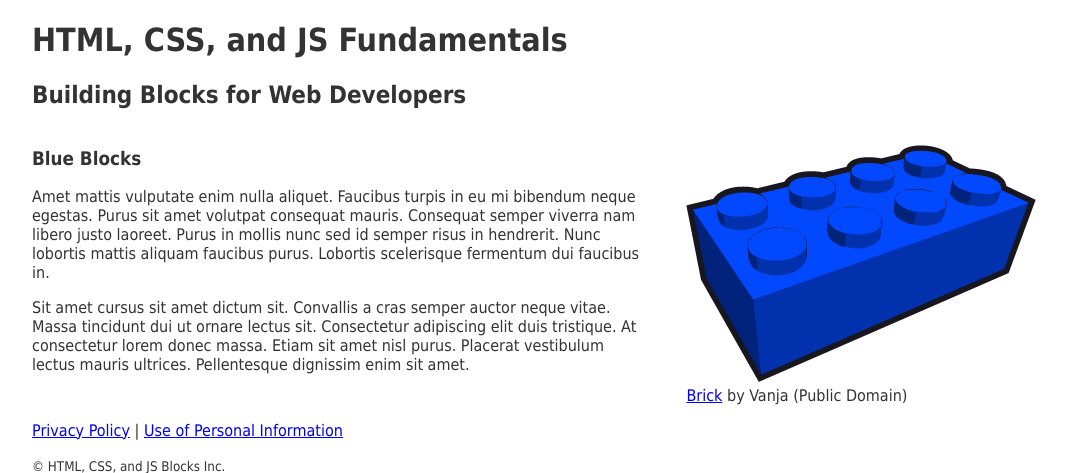
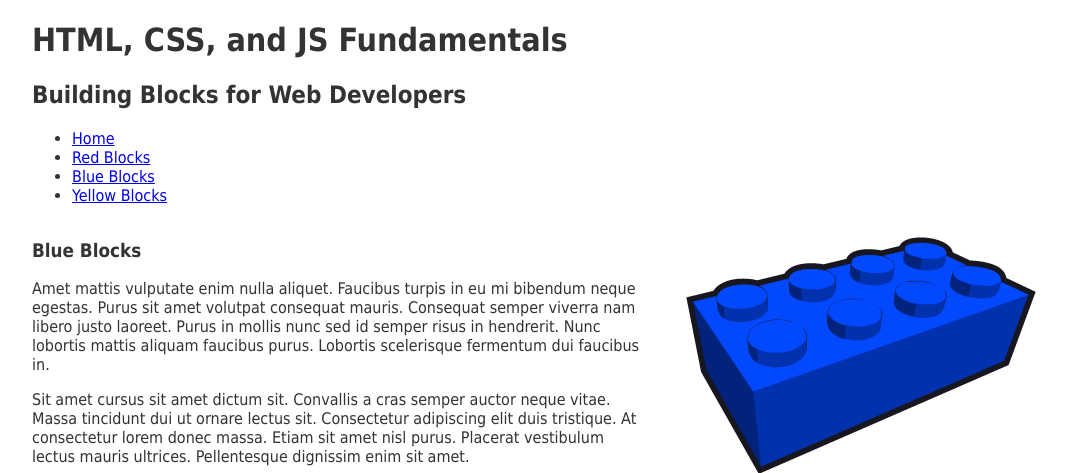
Before and after one commit to memdinhogenbirk/memdinhogenbirk-COMP1002-25F-11075-25F-real, a PHP site: page /blue.php in a window 1280 px wide. Shown: the top 473 px of the page, without its empty margins (96-1163 px from the left). Run offline with PHP 8.4, Linux system fonts and the light colour scheme.

Commit message:
nav links

```diff
--- a/lesson-6/blue.php
+++ b/lesson-6/blue.php
@@ -14,7 +14,14 @@
 			<h1>HTML, CSS, and JS Fundamentals</h1>
 			<h2>Building Blocks for Web Developers</h2>
 			<!-- Global site navigation -->
-
+			<nav>
+				<ul>
+					<li><a href= "index.php">Home</a></li>
+					<li><a href="red.php">Red Blocks</a></li>
+					<li><a href="blue.php">Blue Blocks</a></li>
+					<li><a href="yellow.php">Yellow Blocks</a></li>
+				</ul>
+			</nav>
 		</header>
 		<!-- Page-level main content -->
 		<main>
--- a/lesson-6/index.php
+++ b/lesson-6/index.php
@@ -18,7 +18,10 @@
 <!-- STEP 3: Build a NAV element for global Web site navigation -->
 			<nav>
 				<ul>
+					<li><a href= "index.php">Home</a></li>
 					<li><a href="red.php">Red Blocks</a></li>
+					<li><a href="blue.php">Blue Blocks</a></li>
+					<li><a href="yellow.php">Yellow Blocks</a></li>
 				</ul>
 			</nav>
 <!-- STEP 4a: Let's build a list of hyperlinks inside the above NAV element linking this page to other pages in the site - create an unordered list element (UL) -->
--- a/lesson-6/red.php
+++ b/lesson-6/red.php
@@ -18,7 +18,10 @@
 			<nav>
 				<ul>
 <!-- STEP 5a: We are now marooned on this page with no way back to the home page except the 'Back' button - build an LI and an A element above pointing back to the index.php page -->
-
+					<li><a href= "index.php">Home</a></li>
+					<li><a href="red.php">Red Blocks</a></li>
+					<li><a href="blue.php">Blue Blocks</a></li>
+					<li><a href="yellow.php">Yellow Blocks</a></li>
 <!-- STEP 5b: Upload this changed file, and try it in the browser - then go back to index.php for STEP 6 -->
 				</ul>
 			</nav>
```
Also changed, not shown: lesson-6/yellow.php (+8 -1 lines).
